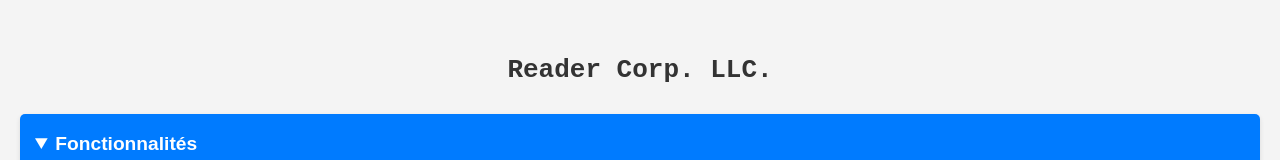
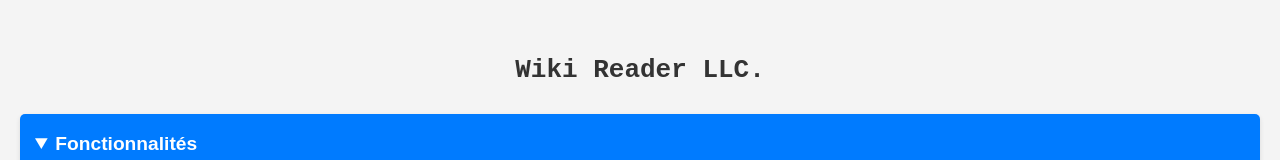
Before and after one commit to paguielng/Readerwiki, a plain HTML site: page website/index.html in a window 1280 px wide. Shown: the top 160 px of the page. Drawn offline with Linux system fonts and the light colour scheme.

Commit message:
Update index.html

```diff
--- a/website/index.html
+++ b/website/index.html
@@ -91,7 +91,7 @@
 <body>
 
   <div onclick="window.location.href='https://github.com/paguielng/Reader'" style="cursor: pointer;">
-  <h1><strong><code>Reader Corp. LLC.</code></strong></h1>
+  <h1><strong><code>Wiki Reader LLC.</code></strong></h1>
   </div>
 
 
```
